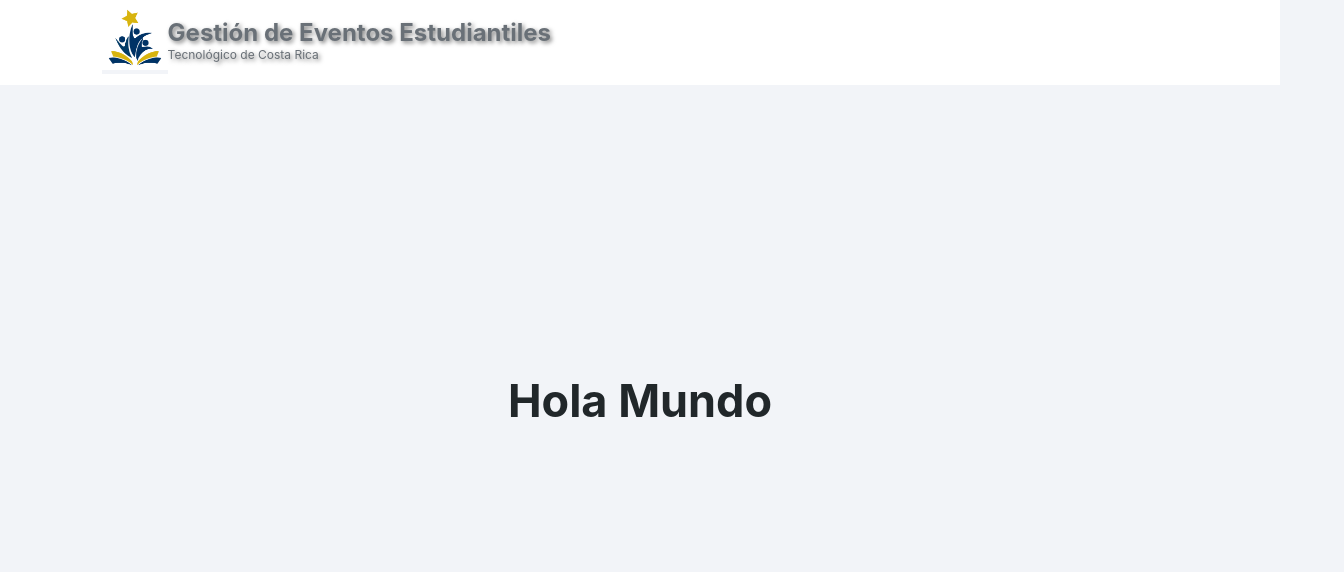
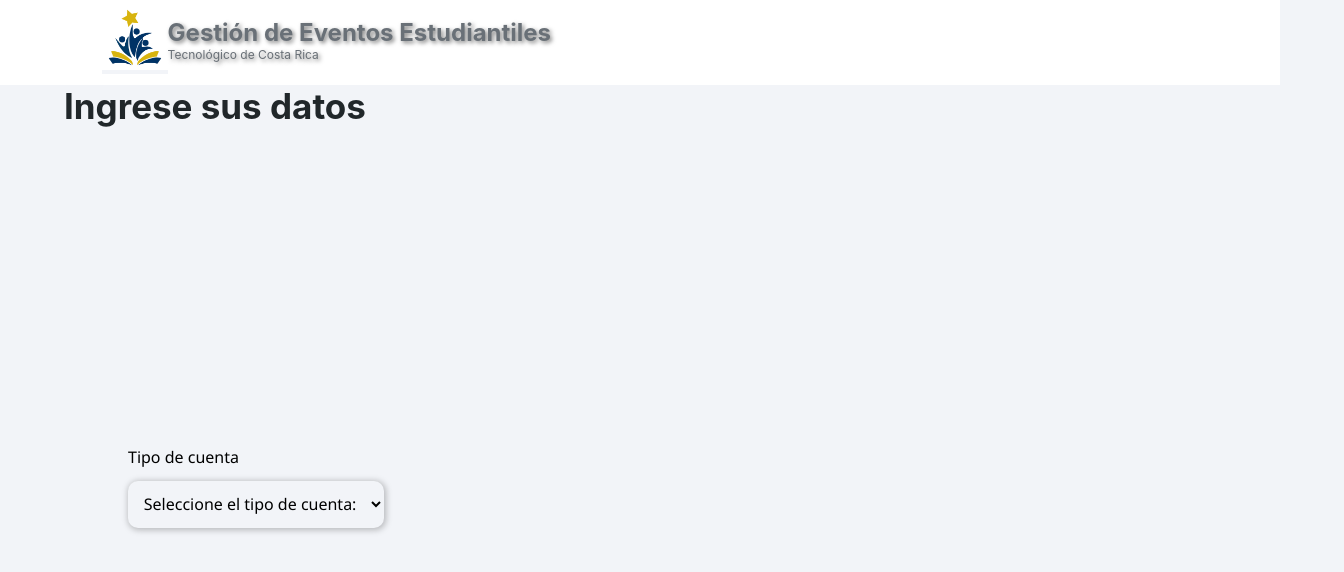
Before and after one commit to joctan-tec/AssociationsEvents, a React (Create React App) app in the folder associations-events/: page /register in a window 1280 px wide. Shown: the top 572 px of the page, 1344 px wide, since content can reach past the window. Built offline with nearby package versions, Linux system fonts and the light colour scheme.

Commit message:
feat: adding changes on components

```diff
--- a/associations-events/package.json
+++ b/associations-events/package.json
@@ -6,7 +6,9 @@
     "@testing-library/jest-dom": "^5.17.0",
     "@testing-library/react": "^13.4.0",
     "@testing-library/user-event": "^13.5.0",
+    "bootstrap": "^5.3.1",
     "react": "^18.2.0",
+    "react-bootstrap": "^2.8.0",
     "react-dom": "^18.2.0",
     "react-router-dom": "^6.15.0",
     "react-scripts": "5.0.1",
--- a/associations-events/src/App.css
+++ b/associations-events/src/App.css
@@ -73,7 +73,7 @@ Login
   display: flex;
   justify-content: center;
   align-items: center;
-  height: 100vh;
+  height: 90vh;
 }
 
 
@@ -191,3 +191,90 @@ h1{
 .create-account{
   margin-top: 5%;
 }
+
+.vibrate {
+  font-size: 24px;
+  text-align: center;
+  transition: transform 0.1s ease-in-out;
+}
+
+.vibrating {
+  animation: vibrate 0.2s ease infinite;
+}
+
+@keyframes vibrate {
+  0% {
+      transform: translateX(-2px);
+  }
+  50% {
+      transform: translateX(2px);
+  }
+  100% {
+      transform: translateX(-2px);
+  }
+}
+
+.error-message {
+  color: red;
+  font-size: 14px;
+  margin-top: 5px;
+}
+
+
+/*-----------------------------------------------------------------*/
+
+.container-h1{
+  padding-top: 85px;
+}
+
+.header-register{
+  width: 100%;
+  text-align: left;
+  margin-left: 5%;
+  font-size: 35px;
+}
+
+.label-register{
+  display: block;
+  margin-bottom: 5%;
+  font-family: 'Segoe UI', Tahoma, Geneva, Verdana, sans-serif;
+}
+
+
+#form-register-select-account{
+  width: 25%;
+
+
+}
+
+.container-form-register-select-account{
+  width: 80%;
+  display: flex;
+  justify-content: left;
+
+}
+
+#accountType{
+  width: 100%;
+  padding: 4.6%;
+  box-shadow: 1px 1px 6px 1px rgba(0, 0, 0, 0.25);
+  border-radius: 10px;
+  border:0px;
+  font-size: 16px;
+  font-family: 'Segoe UI', Tahoma, Geneva, Verdana, sans-serif;
+
+}
+
+.options-register{
+  background-color: #555555;
+  font-size: 16px;
+  color: #fff;
+  padding: 2%;
+}
+
+.options-register::hover{
+  background-color: #f07e7e;
+  font-size: 18px;
+
+
+}
--- a/associations-events/src/components/Login.js
+++ b/associations-events/src/components/Login.js
@@ -4,16 +4,64 @@ import Eye from '../assets/show-password-eye.png';
 import NotEye from '../assets/hide-password-eye.png';
 import logo2 from '../assets/logo.png';
 import NavigationVar from './NavigationVar';
-import { Link } from "react-router-dom";
+import { Link, useNavigate } from "react-router-dom";
 
 
 
 export default function Login() {
     const [stateButtom,changeState] = useState(false);
-
+    const navigate = useNavigate();
     const swapPassword = () => {
         changeState(!stateButtom);
     };
+
+    const [validated, setValidated] = useState(false);
+
+
+    const handleAccess = (event) => {
+
+
+        // Agregar un event listener al botón de envío
+        const miForm = event.currentTarget;
+        event.preventDefault();
+
+        // Obtener los valores de los campos de entrada
+        if(miForm.checkValidity()=== false){
+            event.stopPropagation();
+            setValidated(true);
+        }else{
+
+        const email = document.getElementById('email-input').value;
+        const password = document.getElementById('password-input').value;
+
+
+        fetch('http://localhost:8080/login', {
+            method: 'POST',
+            headers: {
+                'Content-Type': 'application/json'
+            },
+            body: JSON.stringify({
+                "inName": email, "inPassword": password
+            }),
+        }).then((res)=> res.json())
+        .then((data) => {
+            console.log(data.access)
+            if(data.access == 'Login Exitoso'){
+                navigate('/register');
+            }else{
+
+            }
+
+        })
+
+
+        .catch(error => {
+            console.log('Error al obtener datos desde el backend:', error);
+        })
+        }
+    }
+
+
 
 
     return (
@@ -25,18 +73,20 @@ export default function Login() {
                 <div className="content-div">
                     <h1>Gestión de Eventos Estudiantiles</h1>
                     <p className="name-login">Instituto Tecnológico de Costa Rica</p>
-                    <form>
-                        <input type="email" id="email-input" placeholder="Correo" required />
+                    <form className="login-form" onSubmit={handleAccess}>
+                        <input type="text" id="email-input" placeholder="Correo" name="email" required />
+                        <div id="emailError" name="password" className="error-message"></div>
                         <input type={stateButtom ? "text" : "password"} id="password-input" placeholder="Contraseña" required/>
                         <div className="button-container">
                             <button id="eye-button" type="button" onClick={swapPassword}>
                                 <img src={stateButtom ? NotEye: Eye} id="eye-image" alt="Set password visible or not" />
                             </button>
                         </div>
+                        <div id="passwordError" className="error-message"></div>
                         <button id="login-button" type="submit">Iniciar Sesión ➔</button>
                     </form>
-                    <p class="create-account">¿No tenés una cuenta? <a>
-                    <Link to="/register">Registrate aquí</Link></a></p>
+                    <p className="create-account">¿No tenés una cuenta?
+                    <Link to="/register">Registrate aquí</Link></p>
 
 
                 </div>
--- a/associations-events/src/components/Register.js
+++ b/associations-events/src/components/Register.js
@@ -1,24 +1,33 @@
 import React, { useState, useEffect } from "react";
 import '../App.css';
-import Eye from '../assets/show-password-eye.png';
-import NotEye from '../assets/hide-password-eye.png';
-import logo2 from '../assets/logo.png';
 import NavigationVar from './NavigationVar';
 
 
-export default function Login() {
-    const [stateButtom,changeState] = useState(false);
+export default function Register() {
 
-    const swapPassword = () => {
-        changeState(!stateButtom);
-    };
+
 
 
     return (
         <div>
         <NavigationVar back="/"/>
+        <div className="container-h1">
+            <h1 className="header-register">Ingrese sus datos</h1>
+        </div>
         <div className='screen-view'>
-            <h1>Hola Mundo</h1>
+            <div className="container-form-register-select-account">
+                <form id="form-register-select-account">
+                    <label htmlFor='accountType' className="label-register">Tipo de cuenta</label>
+                    <select id="accountType">
+                        <option className="options-register" value="null">Seleccione el tipo de cuenta:  </option>
+                        <option className="options-register" value="Estudiante">Estudiante</option>
+                        <option className="options-register" value="Asociación">Asociación</option>
+                    </select>
+                </form>
+            </div>
+
+
+
 
         </div>
         </div>
```
Also changed, not shown: 1 other file (tests, documents, lock files or other folders).
